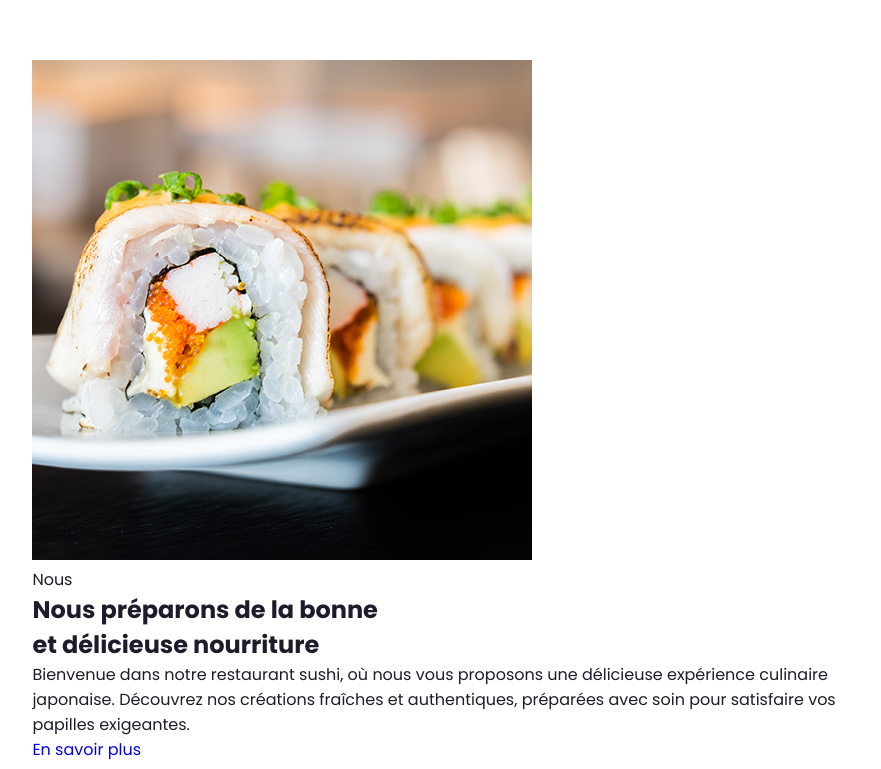
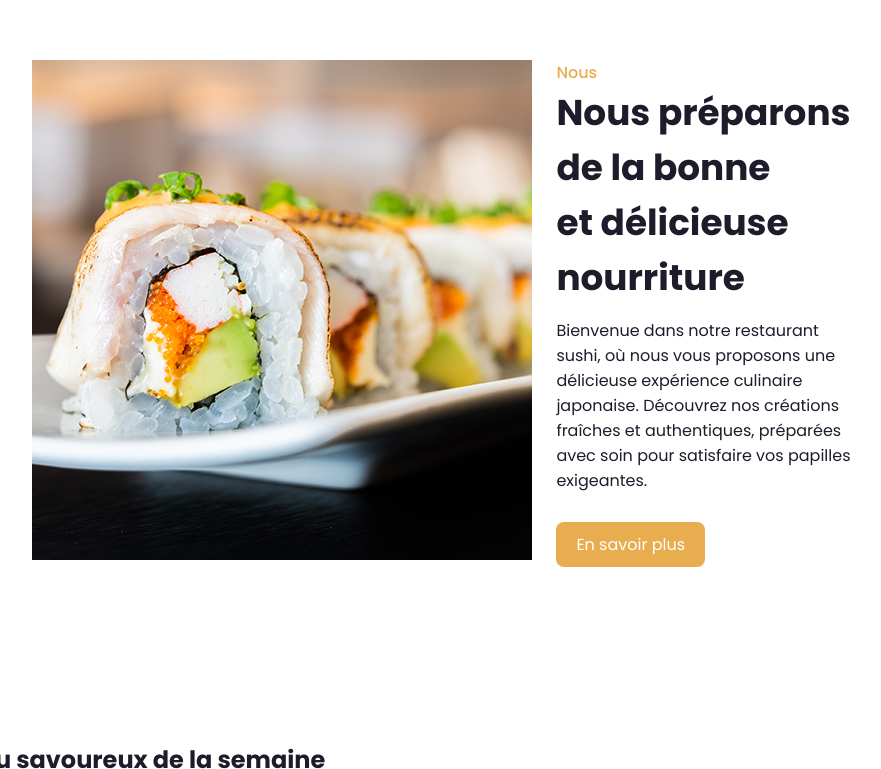
Before and after one commit to VavasseurKevin/japanfood, a plain HTML site: page index.html in a window 1280 px wide. Shown: the part 840-1609 px from the top of the page, without its empty margins (198-1079 px from the left). Drawn offline with nearby package versions, Linux system fonts and the light colour scheme.

Commit message:
Add Style CSS for Nous Section

```diff
--- a/index.html
+++ b/index.html
@@ -40,17 +40,17 @@
 
     <!-- Nous -->
     <section>
-        <section>
+        <section class="nous" id="nous">
             <div>
                 <img src="images/about.jpg" alt="Présentation Japonaise Shop">
             </div>
-            <div>
+            <div  class="nous-text">
                 <span>Nous</span>
                 <h2>Nous préparons de la bonne <br> et délicieuse nourriture</h2>
                 <p>Bienvenue dans notre restaurant sushi, où nous vous proposons une délicieuse expérience culinaire
                     japonaise. Découvrez nos créations fraîches et authentiques, préparées avec soin pour satisfaire vos
                     papilles exigeantes.</p>
-                <a href="#">En savoir plus</a>
+                <a href="#" class="btn">En savoir plus</a>
             </div>
         </section>
     </section>
--- a/style.css
+++ b/style.css
@@ -97,3 +97,23 @@
   .btn:hover {
     background:  var(--main-color);
   }
+  .nous {
+    display: grid;
+    grid-template-columns: repeat(2, 1fr);
+    gap: 1.5rem;
+    align-items: center;
+  }
+  .nous-img img {
+    max-width: 80%;
+    border-radius: 0.5rem;
+  }
+  .nous-text span {
+    color: var(--main-color);
+    font-weight: 500;
+  }
+  .nous-text h2 {
+    font-size: var(--h2-font);
+  }
+  .nous-text p {
+    margin: 0.8rem 0 1.8rem;
+  }
```
